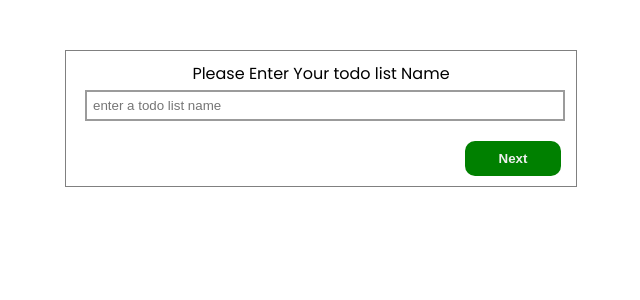
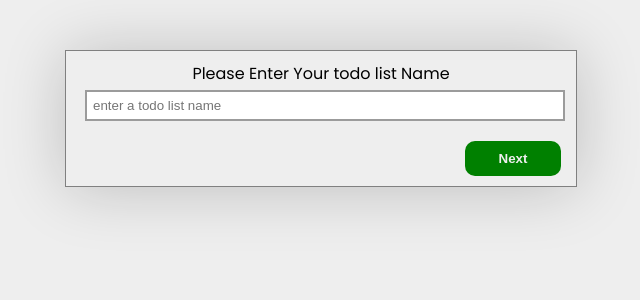
Before and after one commit to melekmsakni/To-do-App, a React (Create React App) app: page / in a window 1280 px wide. Shown: the top 300 px of the page, without its empty margins (319-959 px from the left). Built offline with nearby package versions, Linux system fonts and the light colour scheme.

Commit message:
adding box shadow

```diff
--- a/src/style.css
+++ b/src/style.css
@@ -7,12 +7,14 @@
 
 body {
   font-family: "Poppins", sans-serif;
+  background-color: #eee;
 }
 /* begin app */
 .container {
   margin: 0px auto;
   padding: 0px 15px;
   border: 1px solid grey;
+  box-shadow: 0px 2px 64px rgba(0, 0, 0, 0.2);
 }
 /* media querie par bootstrap on lutulise souvant */
 @media (min-width: 768px) {
```
